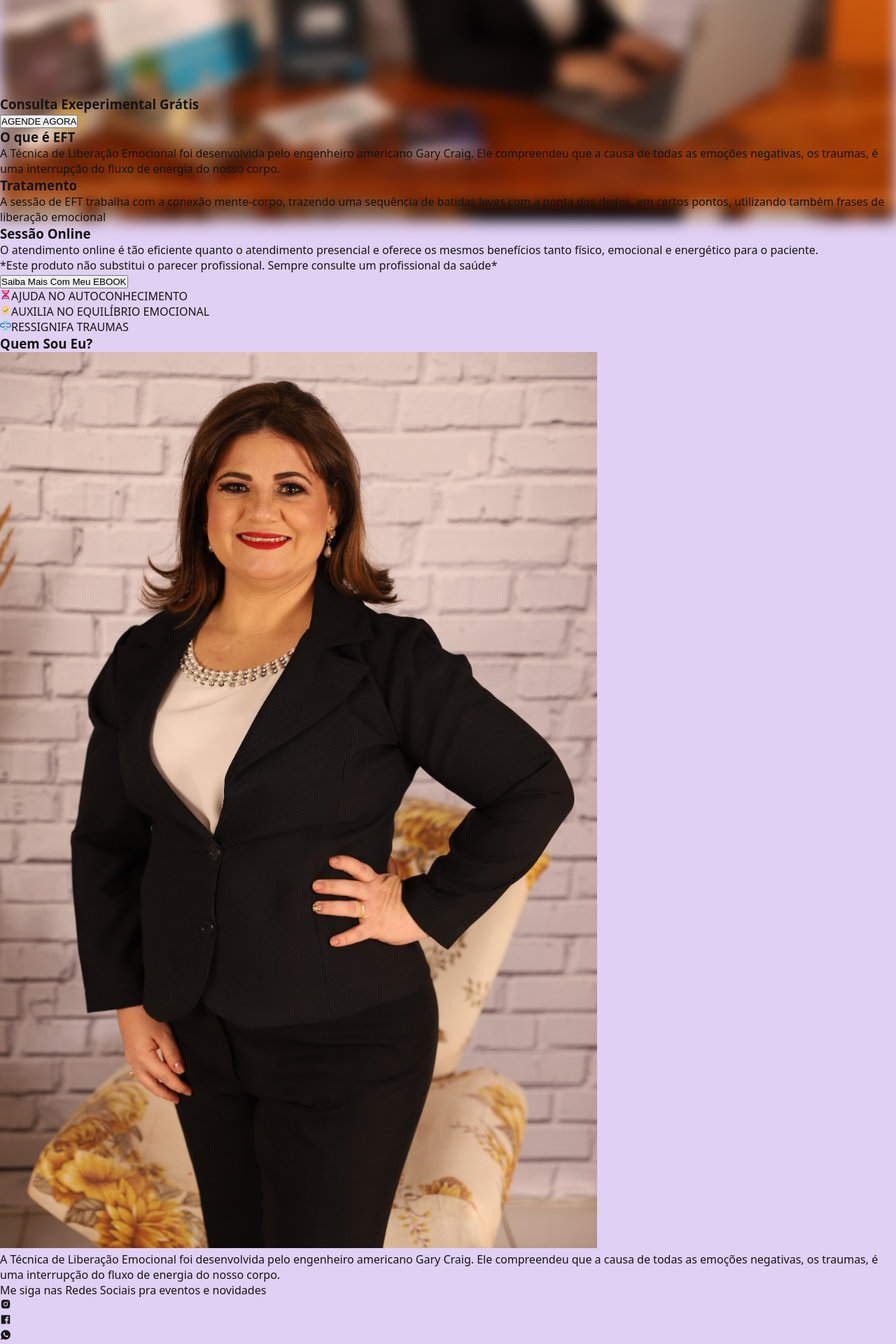
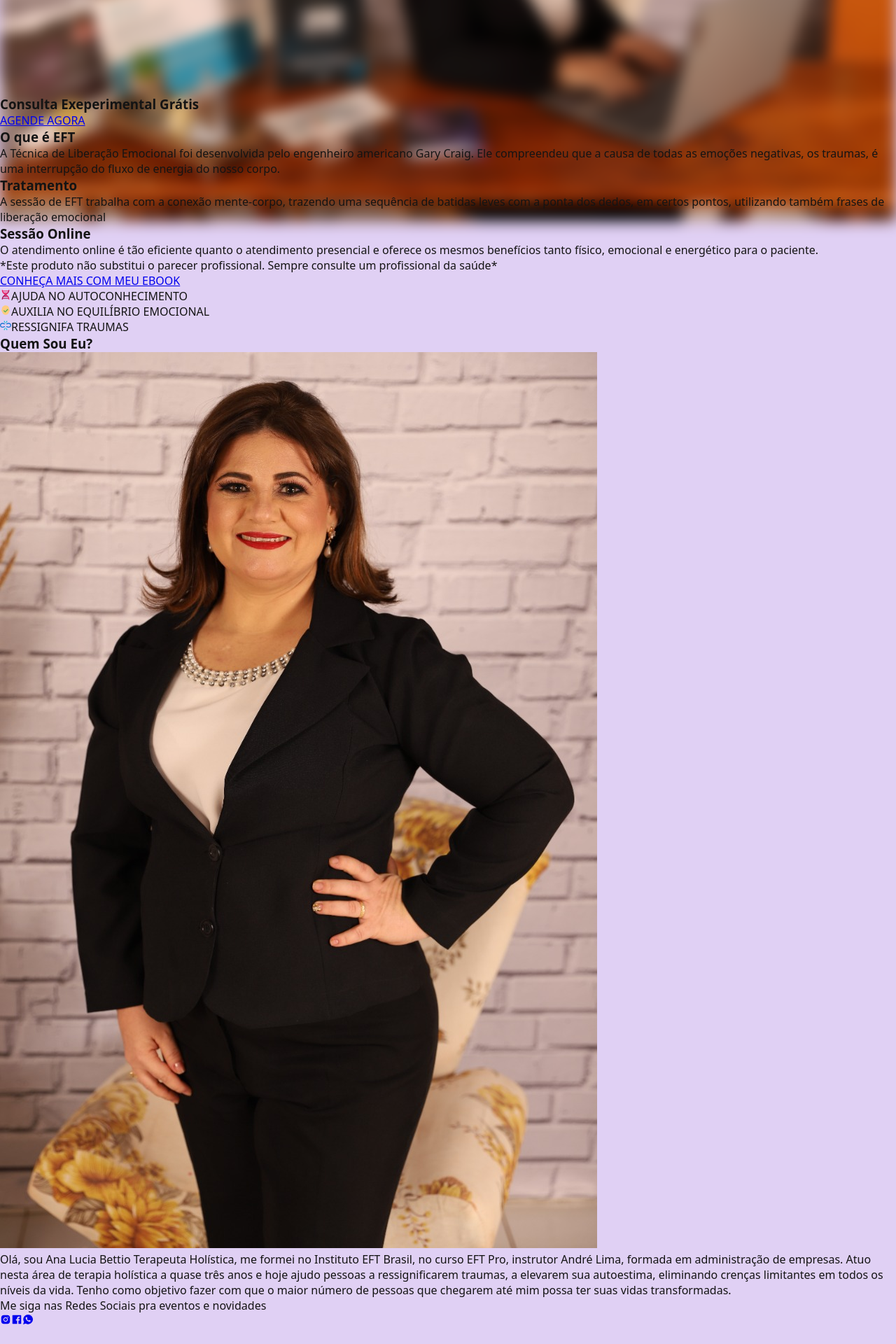
Before and after one commit to KocTeo/landing-page-ana-eft-mobile, a Next.js app: page / in a window 1280 px wide. Shown: the part 264-2184 px from the top of the page at 70% size. After the commit the page ends 2162 px from the top, so only its background shows below. Built offline with nearby package versions, Linux system fonts and the light colour scheme; a web font is replaced by a local one.

Commit message:
feat: Refatorando alguns componentes e estilos

```diff
--- a/src/components/About/index.tsx
+++ b/src/components/About/index.tsx
@@ -8,10 +8,13 @@ const About: React.FC = () => {
       <h3>Quem Sou Eu?</h3>
       <img src="/images/self-image.jpeg" alt="" />
       <p>
-        A Técnica de Liberação Emocional foi desenvolvida pelo engenheiro
-        americano Gary Craig. Ele compreendeu que a causa de todas as emoções
-        negativas, os traumas, é uma interrupção do fluxo de energia do nosso
-        corpo.
+        Olá, sou Ana Lucia Bettio Terapeuta Holística, me formei no Instituto
+        EFT Brasil, no curso EFT Pro, instrutor André Lima, formada em
+        administração de empresas. Atuo nesta área de terapia holística a quase
+        três anos e hoje ajudo pessoas a ressignificarem traumas, a elevarem sua
+        autoestima, eliminando crenças limitantes em todos os níveis da vida.
+        Tenho como objetivo fazer com que o maior número de pessoas que chegarem
+        até mim possa ter suas vidas transformadas.
       </p>
     </AboutContainer>
   )
--- a/src/components/About/styles.tsx
+++ b/src/components/About/styles.tsx
@@ -5,9 +5,10 @@ export const AboutContainer = styled.div`
     display: flex;
     flex-direction: column;
     align-items: center;
-    margin-bottom: 50px;
+    margin-bottom: 80px;
     justify-content: center;
-    height: 70vh;
+    height: 80vh;
+    margin-top: 100px;
 
     h3 {
       font-size: ${props => props.theme.fontSize.large};
--- a/src/components/Ebook/index.tsx
+++ b/src/components/Ebook/index.tsx
@@ -1,3 +1,4 @@
+import Link from 'next/link'
 import React from 'react'
 
 import { EbookContainer } from './styles'
@@ -5,7 +6,11 @@ import { EbookContainer } from './styles'
 const Ebook: React.FC = () => {
   return (
     <EbookContainer>
-      <button>Saiba Mais Com Meu EBOOK</button>
+      <Link href="https://sun.eduzz.com/1637046">
+        <a target="_blank" className="btn-ebook">
+          CONHEÇA MAIS COM MEU EBOOK
+        </a>
+      </Link>
     </EbookContainer>
   )
 }
--- a/src/components/Ebook/styles.tsx
+++ b/src/components/Ebook/styles.tsx
@@ -3,18 +3,29 @@ import styled from 'styled-components'
 export const EbookContainer = styled.div`
   @media (max-width: 1024px) {
     height: 15vh;
-    text-align: center;
+    display: flex;
+    justify-content: center;
 
-    button {
-      width: 90vw;
-      height: 60%;
-      border-radius: ${props => props.theme.borderRadius.picture};
+    .btn-ebook {
+      display: flex;
+      justify-content: center;
+      align-items: center;
+
+      filter: drop-shadow(2px 7px 10px #4b2142);
+      background: ${props => props.theme.colors.primary};
+      color: ${props => props.theme.colors.secondary};
+
+      border-radius: 20px;
       border: none;
-      background-color: ${props => props.theme.colors.primary};
-      color: ${props => props.theme.colors.background};
+
+      width: 95%;
+      height: 10vh;
+
+      text-decoration: none;
 
       font-family: ${props => props.theme.fonts.title};
-      font-size: ${props => props.theme.fontSize.large};
+      font-weight: ${props => props.theme.fontWeight.bold};
+      font-size: ${props => props.theme.fontSize.normal};
     }
   }
 `
--- a/src/components/Footer/index.tsx
+++ b/src/components/Footer/index.tsx
@@ -1,3 +1,4 @@
+import Link from 'next/link'
 import React from 'react'
 
 import { AiFillFacebook, AiFillInstagram } from 'react-icons/ai'
@@ -10,15 +11,25 @@ const Footer: React.FC = () => {
     <FooterContainer>
       <span>Me siga nas Redes Sociais pra eventos e novidades</span>
       <div className="social">
-        <div className="icon">
-          <AiFillInstagram />
-        </div>
-        <div className="icon">
-          <AiFillFacebook />
-        </div>
-        <div className="icon">
-          <IoLogoWhatsapp />
-        </div>
+        <Link href="https://www.instagram.com/euvejo__voce/">
+          <a target="_blank">
+            <AiFillInstagram className="icon" />
+          </a>
+        </Link>
+        <Link href="https://www.facebook.com/analuciabettioeft/">
+          <a target="_blank">
+            <AiFillFacebook className="icon" />
+          </a>
+        </Link>
+        <Link
+          href="https://wa.me/553899785207?text=Olá,
+          Li no seu site sobre seu trabalho e gostaria de saber mais!
+        "
+        >
+          <a target="_blank">
+            <IoLogoWhatsapp className="icon" />
+          </a>
+        </Link>
       </div>
     </FooterContainer>
   )
--- a/src/components/Header/index.tsx
+++ b/src/components/Header/index.tsx
@@ -6,10 +6,10 @@ const Header = () => {
       <h1>EFT com Ana Lucia</h1>
       <h3>Transformação de vida</h3>
       <span>
-        Caros amigos, a prossentença composta de invariantes lógicos
-        justificaria a adoção das condições epistemológicas e cognitivas
-        exigidas.
+        Caros visitantes, aqui vocês encontrarão uma forma de transformar suas
+        vidas, desde que você se abra para essa transformação
       </span>
+      <span>Meu coração vê o seu coração</span>
       <img src="/images/main-image.jpeg" className="background-blur" />
     </HeaderContainer>
   )
--- a/src/components/Header/styles.tsx
+++ b/src/components/Header/styles.tsx
@@ -41,7 +41,7 @@ export const HeaderContainer = styled.div`
     h1 {
       font-family: ${props => props.theme.fonts.title};
 
-      margin-top: 100px;
+      margin-top: 60px;
       font-size: ${props => props.theme.fontSize.xlarge};
       margin-bottom: 20px;
       color: ${props => props.theme.colors.background};
@@ -49,18 +49,18 @@ export const HeaderContainer = styled.div`
 
     h3 {
       font-family: ${props => props.theme.fonts.title};
-      margin-bottom: 50px;
+      margin-bottom: 30px;
       font-size: ${props => props.theme.fontSize.xlarge};
       color: ${props => props.theme.colors.background};
     }
 
     span {
       font-family: ${props => props.theme.fonts.title};
-      margin-bottom: 100px;
+      margin-bottom: 30px;
       font-size: ${props => props.theme.fontSize.large};
       color: ${props => props.theme.colors.background};
       text-align: center;
-      width: 80vw;
+      width: 90vw;
     }
 
     .background-blur {
--- a/src/components/Schedule/index.tsx
+++ b/src/components/Schedule/index.tsx
@@ -1,3 +1,4 @@
+import Link from 'next/link'
 import React from 'react'
 
 import { ScheduleContainer } from './styles'
@@ -6,7 +7,15 @@ const Schedule: React.FC = () => {
   return (
     <ScheduleContainer>
       <h3>Consulta Exeperimental Grátis</h3>
-      <button>AGENDE AGORA</button>
+      <Link
+        href="https://wa.me/553899785207?text=Olá,
+          gostaria de agendar uma sessão grátis!
+        "
+      >
+        <a target="_blank" className="btn-schedule">
+          AGENDE AGORA
+        </a>
+      </Link>
     </ScheduleContainer>
   )
 }
--- a/src/components/Schedule/styles.tsx
+++ b/src/components/Schedule/styles.tsx
@@ -17,15 +17,25 @@ export const ScheduleContainer = styled.div`
       margin-bottom: 15px;
     }
 
-    button {
-      width: 80vw;
-      height: 60%;
-      border-radius: ${props => props.theme.borderRadius.picture};
+    .btn-schedule {
+      display: flex;
+      justify-content: center;
+      align-items: center;
+
+      filter: drop-shadow(2px 7px 10px #4b2142);
+      background: ${props => props.theme.colors.primary};
+      color: ${props => props.theme.colors.secondary};
+
+      border-radius: 20px;
       border: none;
-      background-color: ${props => props.theme.colors.primary};
-      color: ${props => props.theme.colors.background};
+
+      width: 90%;
+      height: 10vh;
+
+      text-decoration: none;
 
       font-family: ${props => props.theme.fonts.title};
+      font-weight: ${props => props.theme.fontWeight.bold};
       font-size: ${props => props.theme.fontSize.large};
     }
   }
```
